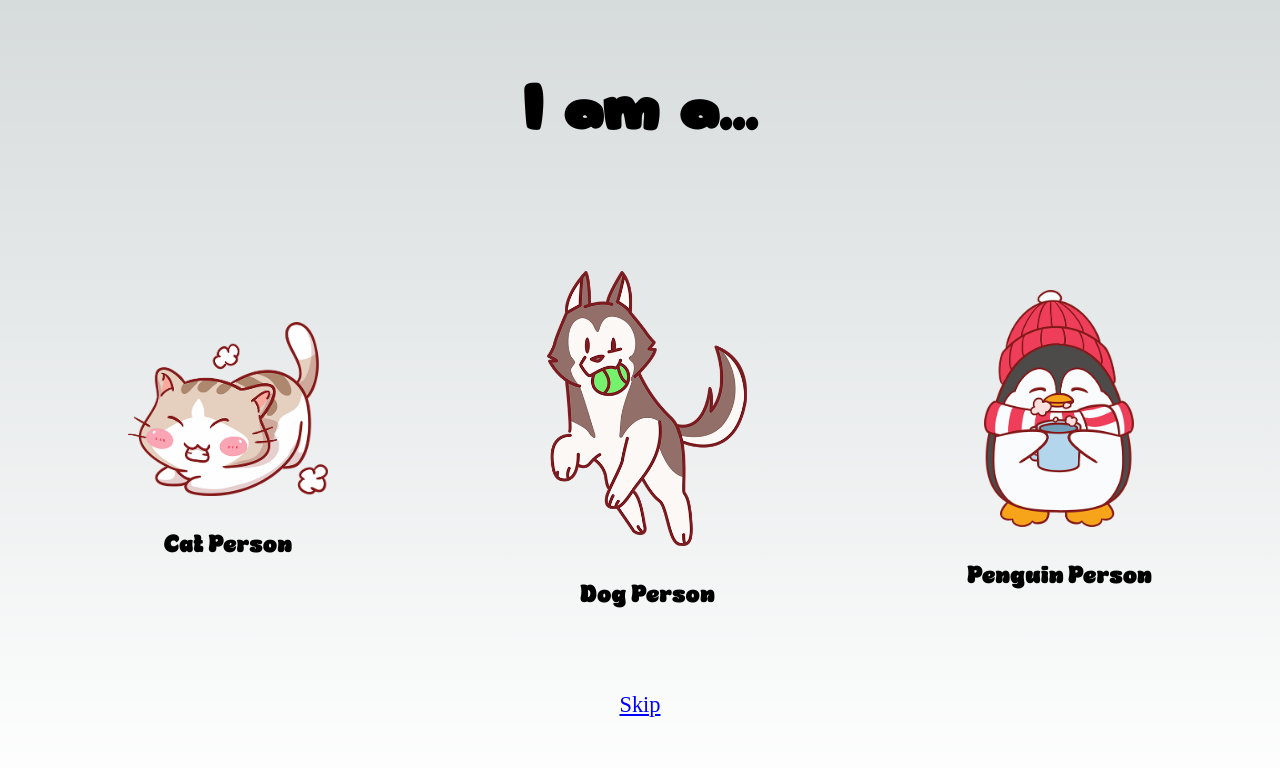
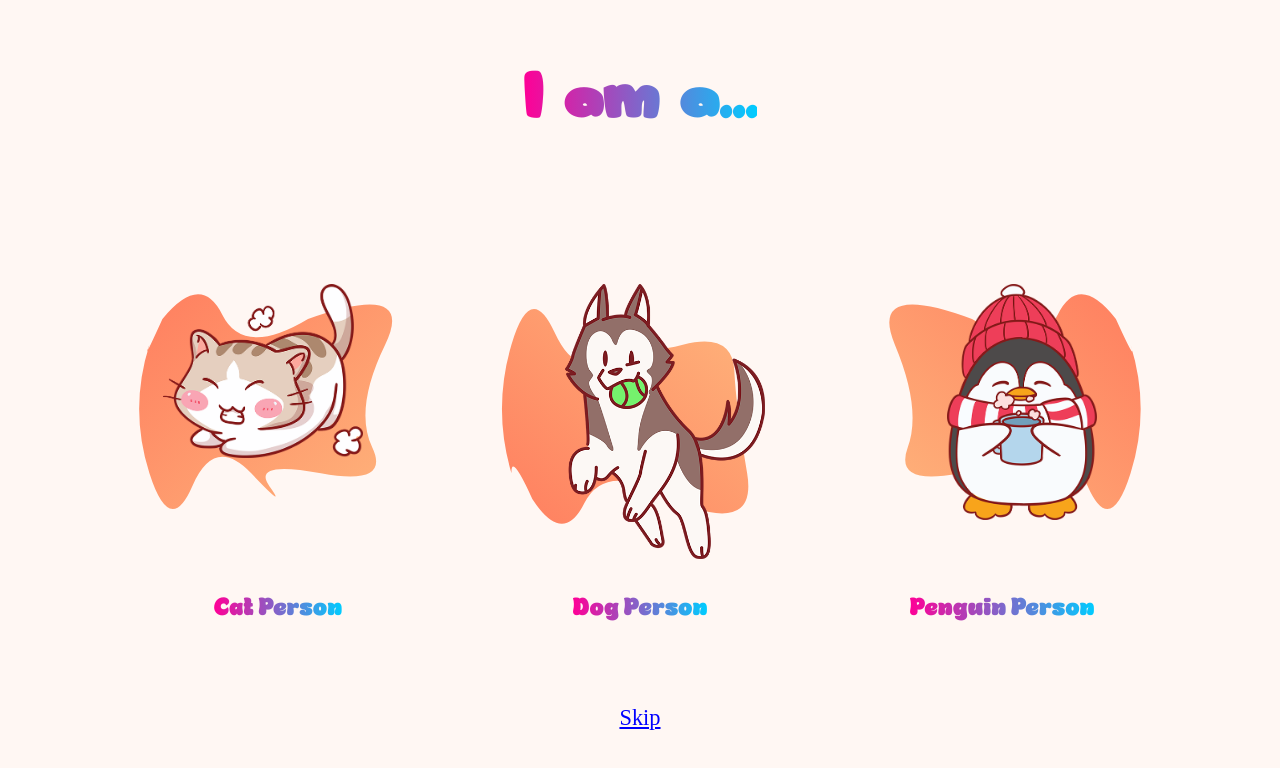
Before and after one commit to steveanthony999/culili_landing_page, a Next.js app: page / in a window 1280 px wide. Shown: the top 768 px of the page. Built offline with nearby package versions, Linux system fonts and the light colour scheme.

Commit message:
Added blob and styling, animation

```diff
--- /dev/null
+++ b/components/Blob.js
@@ -0,0 +1,47 @@
+import { motion } from 'framer-motion';
+import styles from './Blob.module.css';
+
+const blobVariants = {
+  animate: {
+    d: [
+      'M50,150 Q10,300 50,450 Q90,600 150,480 Q210,360 240,450 Q270,540 330,480 Q390,420 450,450 Q510,480 570,390 Q630,300 600,150 Q570,0 420,90 Q270,180 220,80 Q170,-20 120,90 Q70,200 50,150',
+      'M50,150 Q0,300 50,450 Q100,600 150,480 Q200,360 300,450 Q400,540 330,480 Q260,420 450,450 Q640,480 570,390 Q500,300 600,150 Q700,0 420,90 Q270,180 220,80 Q170,-20 70,90 Q20,200 50,150',
+    ],
+  },
+  transition: {
+    duration: 4,
+    ease: 'easeInOut',
+    repeat: Infinity,
+    repeatType: 'reverse',
+  },
+};
+
+const Blob = ({ dur, flipX, flipXY }) => {
+  return (
+    <motion.svg
+      width="300"
+      height="300"
+      viewBox="0 0 700 600"
+      className={flipX ? styles.flippedX : flipXY ? styles.flippedXY : ''}
+    >
+      <defs>
+        <linearGradient id="blobGradient" x1="0%" y1="0%" x2="100%" y2="100%">
+          <stop offset="0%" style={{ stopColor: '#ff7e5f', stopOpacity: 1 }} />
+          <stop
+            offset="100%"
+            style={{ stopColor: '#feb47b', stopOpacity: 1 }}
+          />
+        </linearGradient>
+      </defs>
+      <motion.path
+        fill="url(#blobGradient)"
+        variants={blobVariants}
+        initial="animate"
+        animate="animate"
+        transition={{ ...blobVariants.transition, duration: dur }}
+      />
+    </motion.svg>
+  );
+};
+
+export default Blob;
--- /dev/null
+++ b/components/Blob.module.css
@@ -0,0 +1,8 @@
+.flippedX {
+  transform: scaleX(-1);
+}
+
+.flippedXY {
+  transform: scaleX(-1);
+  transform: scaleY(-1);
+}
--- a/components/Intro.js
+++ b/components/Intro.js
@@ -1,5 +1,6 @@
 import React from 'react';
 import { motion } from 'framer-motion';
+import Blob from '../components/Blob';
 import styles from './Intro.module.css';
 
 function Intro({ onSelection }) {
@@ -18,11 +19,17 @@ function Intro({ onSelection }) {
           exit={{ opacity: 0 }}
           className={styles.imageCard}
         >
-          <img
+          <Blob dur={8} />
+          <motion.img
             src="/images/cat.png"
             alt="Cat Person"
             onClick={() => handleSelection('cat')}
             className={styles.image}
+            style={{
+              position: 'absolute',
+              top: 25,
+              left: 35,
+            }}
           />
           <div className={styles.label}>Cat Person</div>
         </motion.div>
@@ -32,11 +39,17 @@ function Intro({ onSelection }) {
           exit={{ opacity: 0 }}
           className={styles.imageCard}
         >
-          <img
+          <Blob dur={12} flipXY />
+          <motion.img
             src="/images/dog.png"
             alt="Dog Person"
             onClick={() => handleSelection('dog')}
             className={styles.image}
+            style={{
+              position: 'absolute',
+              top: 25,
+              left: 75,
+            }}
           />
           <div className={styles.label}>Dog Person</div>
         </motion.div>
@@ -46,11 +59,17 @@ function Intro({ onSelection }) {
           exit={{ opacity: 0 }}
           className={styles.imageCard}
         >
-          <img
+          <Blob dur={4} flipX />
+          <motion.img
             src="/images/penguin.png"
             alt="Penguin Person"
             onClick={() => handleSelection('penguin')}
             className={`${styles.image} ${styles.penguinImage}`}
+            style={{
+              position: 'absolute',
+              top: 25,
+              left: 95,
+            }}
           />
           <div className={styles.label}>Penguin Person</div>
         </motion.div>
--- a/components/Intro.module.css
+++ b/components/Intro.module.css
@@ -9,15 +9,33 @@
 .header {
   font-family: 'BoonRegular', sans-serif;
   text-align: center;
+  color: #e5c3b3;
   font-size: 4em;
   margin-bottom: 4rem;
+  background: linear-gradient(
+    90deg,
+    rgba(255, 0, 150, 1) 0%,
+    rgba(0, 204, 255, 1) 100%
+  );
+  background-clip: text;
+  -webkit-background-clip: text;
+  -webkit-text-fill-color: transparent;
 }
 
 .label {
   font-family: 'CiroyaRegular', sans-serif;
   text-align: center;
+  color: #e5c3b3;
   font-size: 1.5em;
   margin-top: 2rem;
+  background: linear-gradient(
+    90deg,
+    rgba(255, 0, 150, 1) 0%,
+    rgba(0, 204, 255, 1) 100%
+  );
+  background-clip: text;
+  -webkit-background-clip: text;
+  -webkit-text-fill-color: transparent;
 }
 
 .imageContainer {
@@ -34,6 +52,7 @@
   display: flex;
   flex-direction: column;
   align-items: center;
+  position: relative;
 }
 
 .image {
--- a/styles/globals.css
+++ b/styles/globals.css
@@ -87,12 +87,7 @@ body {
 
 body {
   color: rgb(var(--foreground-rgb));
-  background: linear-gradient(
-      to bottom,
-      transparent,
-      rgb(var(--background-end-rgb))
-    )
-    rgb(var(--background-start-rgb));
+  background: #fff7f3;
 }
 
 a {
```
